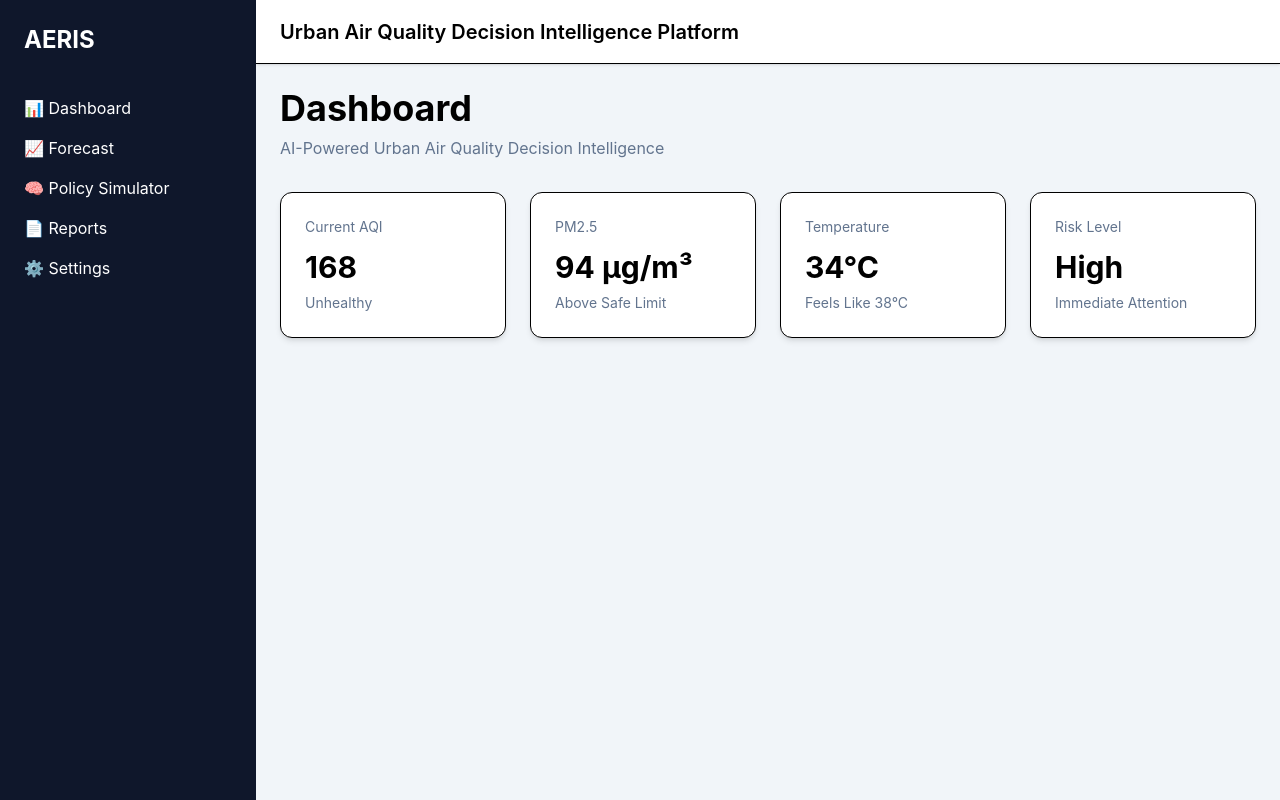
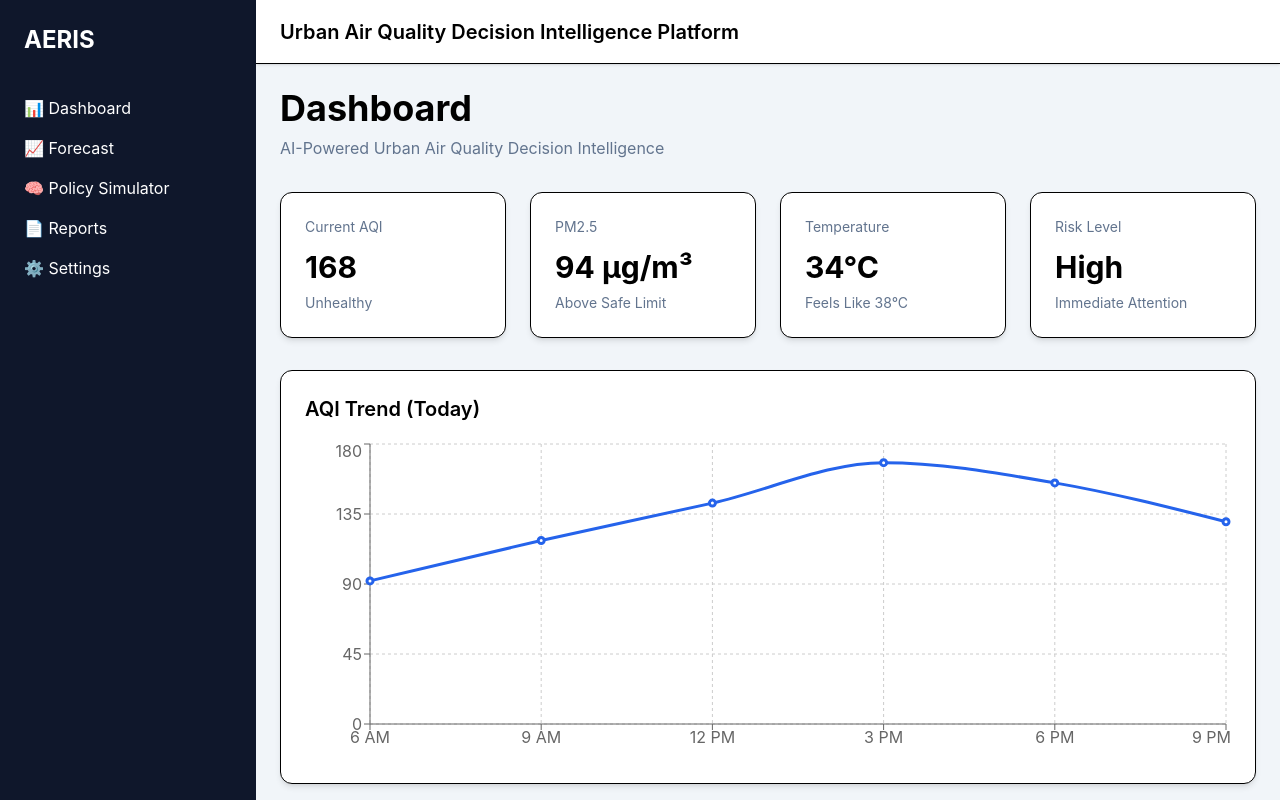
Before and after one commit to OmsinghGit/Urban-AI, a React (Vite) app in the folder frontend/: page / in a window 1280 px wide. Built offline with nearby package versions, Linux system fonts and the light colour scheme.

Commit message:
Upgrading: dashboard and ui

```diff
--- a/frontend/package.json
+++ b/frontend/package.json
@@ -21,7 +21,7 @@
     "react-icons": "^5.7.0",
     "react-leaflet": "^5.0.0",
     "react-router-dom": "^7.18.1",
-    "recharts": "^3.9.1"
+    "recharts": "^3.9.2"
   },
   "devDependencies": {
     "@tailwindcss/vite": "^4.3.2",
--- a/frontend/src/components/dashboard/AQIChart.tsx
+++ b/frontend/src/components/dashboard/AQIChart.tsx
@@ -0,0 +1,49 @@
+import {
+  LineChart,
+  Line,
+  XAxis,
+  YAxis,
+  Tooltip,
+  ResponsiveContainer,
+  CartesianGrid,
+} from "recharts";
+
+const data = [
+  { time: "6 AM", aqi: 92 },
+  { time: "9 AM", aqi: 118 },
+  { time: "12 PM", aqi: 142 },
+  { time: "3 PM", aqi: 168 },
+  { time: "6 PM", aqi: 155 },
+  { time: "9 PM", aqi: 130 },
+];
+
+export default function AQIChart() {
+  return (
+    <div className="rounded-xl border bg-white p-6 shadow-md">
+      <h2 className="mb-4 text-xl font-semibold">
+        AQI Trend (Today)
+      </h2>
+
+      <div className="h-80">
+        <ResponsiveContainer width="100%" height="100%">
+          <LineChart data={data}>
+            <CartesianGrid strokeDasharray="3 3" />
+
+            <XAxis dataKey="time" />
+
+            <YAxis />
+
+            <Tooltip />
+
+            <Line
+              type="monotone"
+              dataKey="aqi"
+              stroke="#2563eb"
+              strokeWidth={3}
+            />
+          </LineChart>
+        </ResponsiveContainer>
+      </div>
+    </div>
+  );
+}
--- /dev/null
+++ b/frontend/src/components/dashboard/StatCards.tsx
@@ -0,0 +1,31 @@
+import Card from "../common/Card";
+
+export default function StatCards() {
+  return (
+    <div className="grid grid-cols-1 gap-6 md:grid-cols-2 xl:grid-cols-4">
+      <Card
+        title="Current AQI"
+        value="168"
+        subtitle="Unhealthy"
+      />
+
+      <Card
+        title="PM2.5"
+        value="94 µg/m³"
+        subtitle="Above Safe Limit"
+      />
+
+      <Card
+        title="Temperature"
+        value="34°C"
+        subtitle="Feels Like 38°C"
+      />
+
+      <Card
+        title="Risk Level"
+        value="High"
+        subtitle="Immediate Attention"
+      />
+    </div>
+  );
+}
--- a/frontend/src/pages/Dashboard.tsx
+++ b/frontend/src/pages/Dashboard.tsx
@@ -1,4 +1,5 @@
-import Card from "../components/common/Card";
+import StatCards from "../components/dashboard/StatCards";
+import AQIChart from "../components/dashboard/AQIChart";
 
 export default function Dashboard() {
   return (
@@ -6,36 +7,14 @@ export default function Dashboard() {
       <div>
         <h1 className="text-4xl font-bold">Dashboard</h1>
 
-        <p className="text-slate-500 mt-2">
+        <p className="mt-2 text-slate-500">
           AI-Powered Urban Air Quality Decision Intelligence
         </p>
       </div>
 
-      <div className="grid grid-cols-4 gap-6">
-        <Card
-          title="Current AQI"
-          value="168"
-          subtitle="Unhealthy"
-        />
+      <StatCards />
 
-        <Card
-          title="PM2.5"
-          value="94 µg/m³"
-          subtitle="Above Safe Limit"
-        />
-
-        <Card
-          title="Temperature"
-          value="34°C"
-          subtitle="Feels Like 38°C"
-        />
-
-        <Card
-          title="Risk Level"
-          value="High"
-          subtitle="Immediate Attention"
-        />
-      </div>
+      <AQIChart />
     </div>
   );
 }
```
Also changed, not shown: 1 other file (tests, documents, lock files or other folders).
